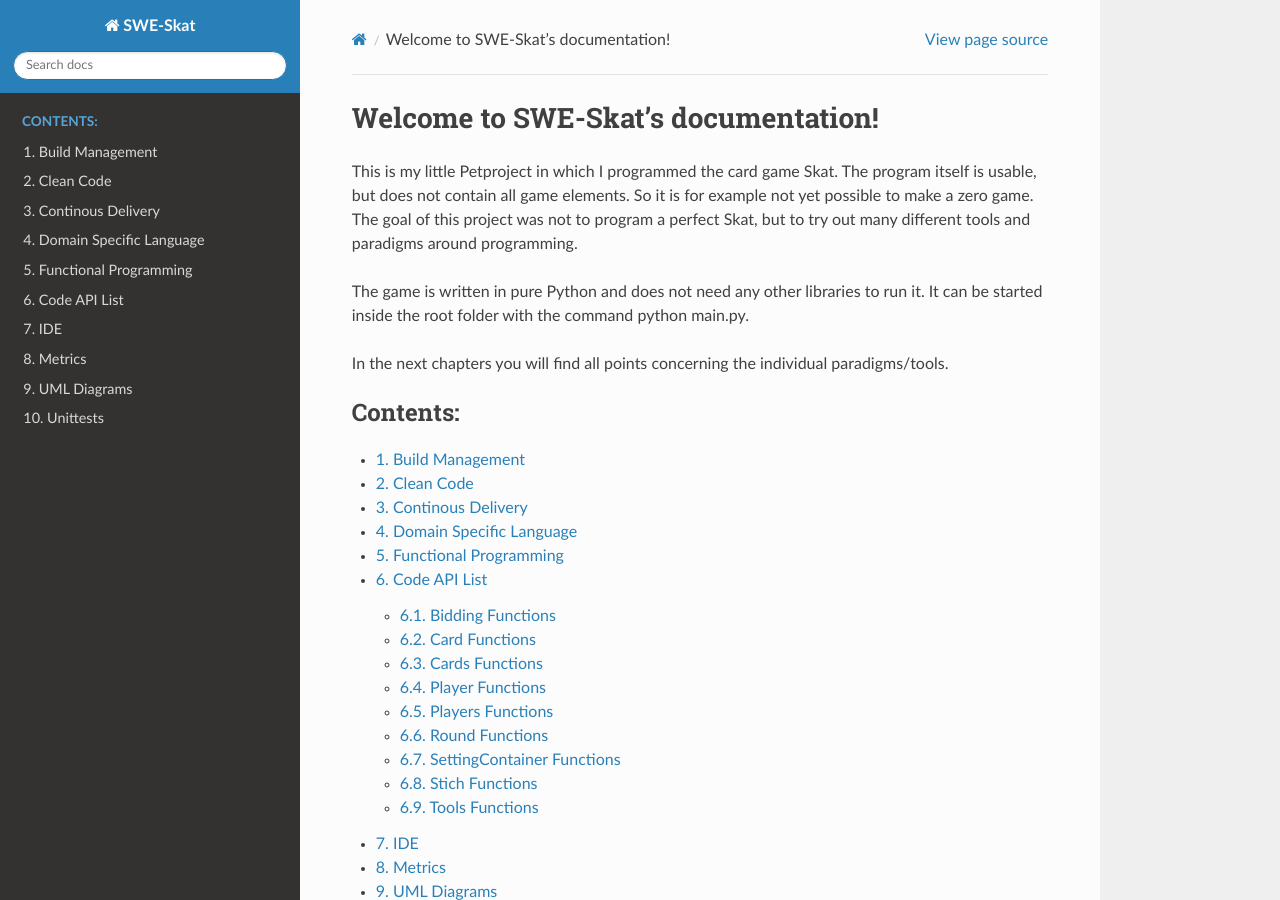
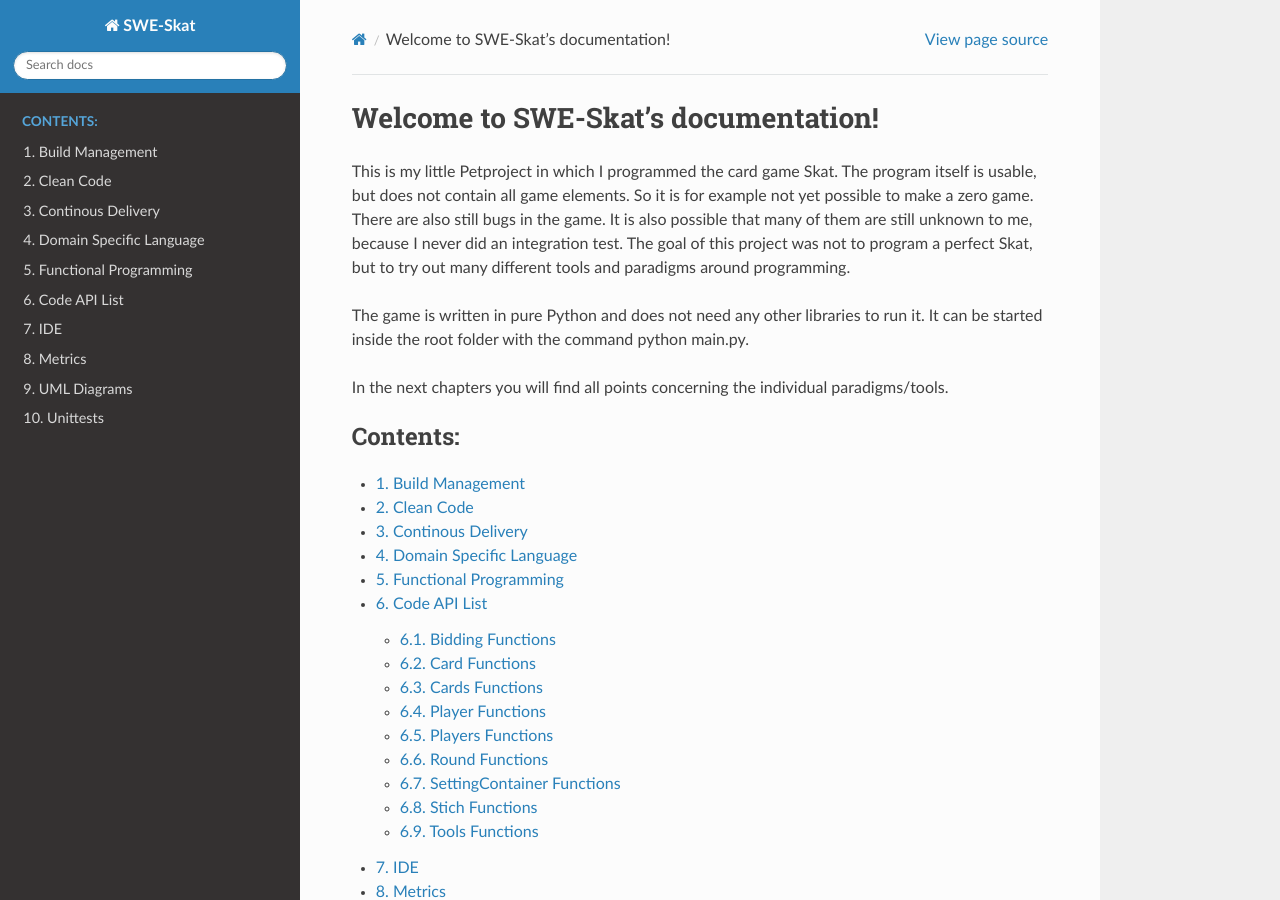
Before and after one commit to PascalStehling/Skat, a Sphinx documentation site: the page built from source/index.rst, in a window 1280 px wide and 900 px high. Built offline with Sphinx 7.4.7 and the Read the Docs theme 2.0.0, drawn with Linux system fonts in a browser that asks for light colours.

```diff
--- a/source/index.rst
+++ b/source/index.rst
@@ -4,6 +4,8 @@ Welcome to SWE-Skat's documentation!
 This is my little Petproject in which I programmed the card game Skat.
 The program itself is usable, but does not contain all game elements.
 So it is for example not yet possible to make a zero game.
+There are also still bugs in the game.
+It is also possible that many of them are still unknown to me, because I never did an integration test.
 The goal of this project was not to program a perfect Skat, but to try out many different tools and paradigms around programming.
 
 
```
Also changed, not shown: README.md (+1 -1 lines), 4 other files.
